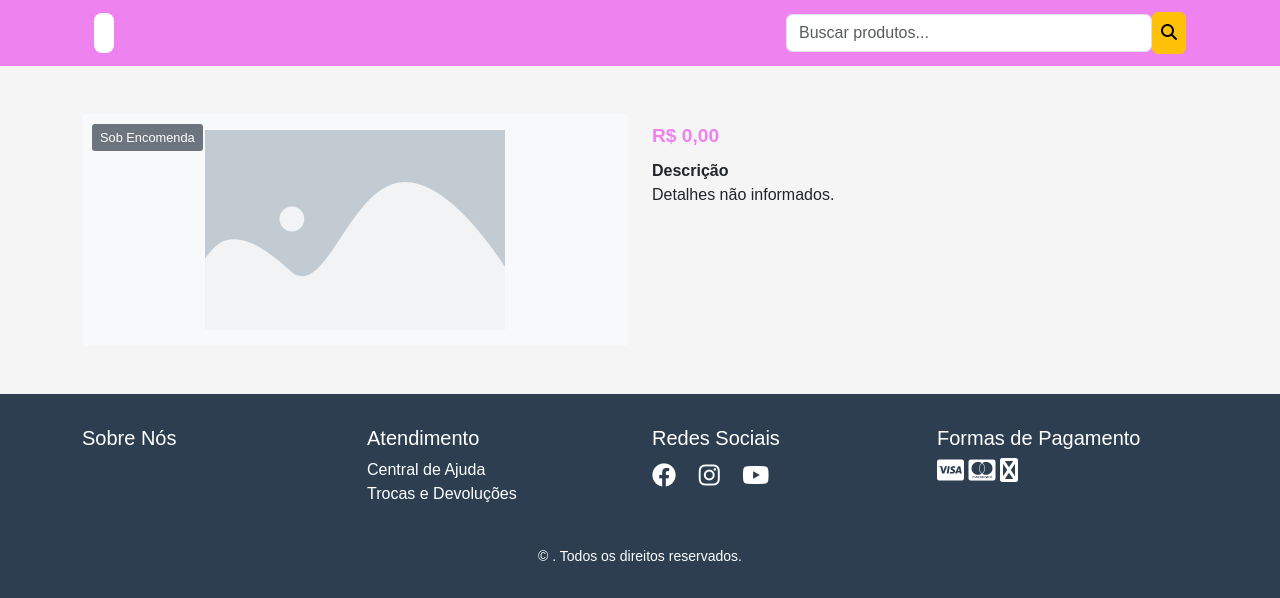
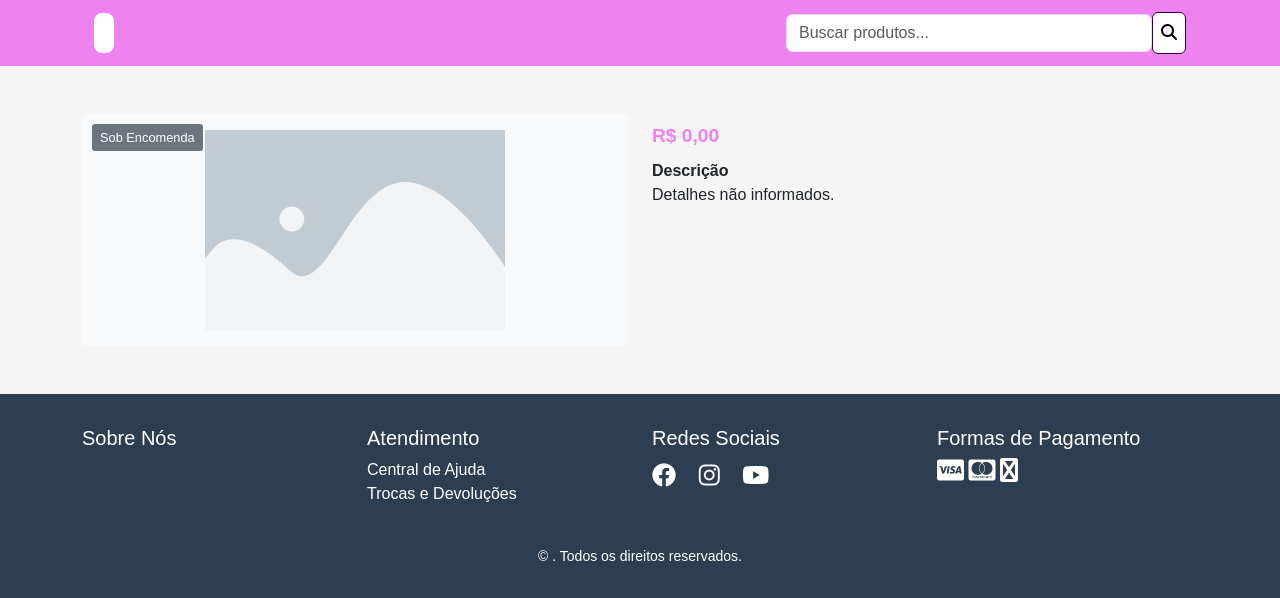
Before and after one commit to cecconitalia/maiessencias, a Flask app: template templates/produto.html in a window 1280 px wide. Shown: the top 598 px of the page. Run offline with Flask 3, Linux system fonts and the light colour scheme; the template is opened without the code that fills it, so the values that code supplies are empty; parts of the project's set-up code (start-up, migrations or seed data) failed here and were passed over.

Commit message:
Update styles.css

```diff
--- a/static/css/styles.css
+++ b/static/css/styles.css
@@ -1,7 +1,7 @@
 :root {
   --primary-color: #EE82EE;
   --secondary-color: #320034;
-  --accent-color: #FFD700;
+  --accent-color: #320034;
 }
 
 body {
@@ -71,6 +71,17 @@ body {
 .header-search button {
   padding: 0.5rem; /* Ajuste do padding do botão de pesquisa */
 }
+
+.btn-warning {
+  background-color: #ffffff;
+  border-color: #320034;
+}
+
+.btn-warning:hover {
+  background-color: #ffffff; /* Um tom mais claro para o hover */
+  border-color: #4b003f;
+}
+
 
 .user-menu .nav-link {
   color: white !important;
```
